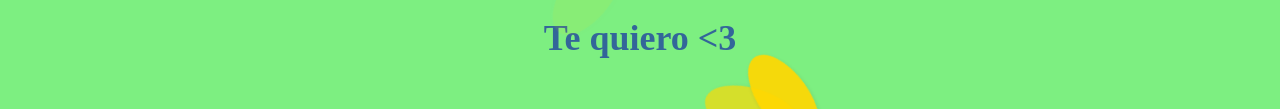
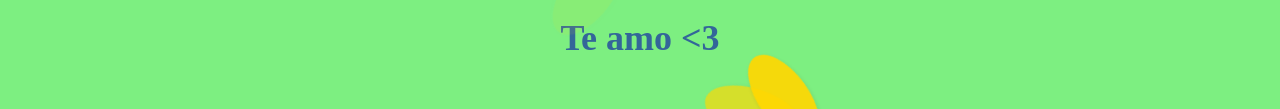
Before and after one commit to Jos-mlp/FlroresA, a plain HTML site: page index.html in a window 1280 px wide. Shown: the part 393-502 px from the top of the page. Drawn offline with Linux system fonts and the light colour scheme.

Commit message:
Update index.html

```diff
--- a/index.html
+++ b/index.html
@@ -9,7 +9,7 @@
 <body>
     <div class="container">
         <h1>Tal vez no sean reales, pero son para ti</h1>
-        <h1>Te quiero <3</h1>
+        <h1>Te amo <3</h1>
         <!--<img src="img.png" alt="flores" class="imagen-flor">-->
         <div class="flower-container">
             <!-- Agrega y elimina flores mediante JavaScript -->
```
